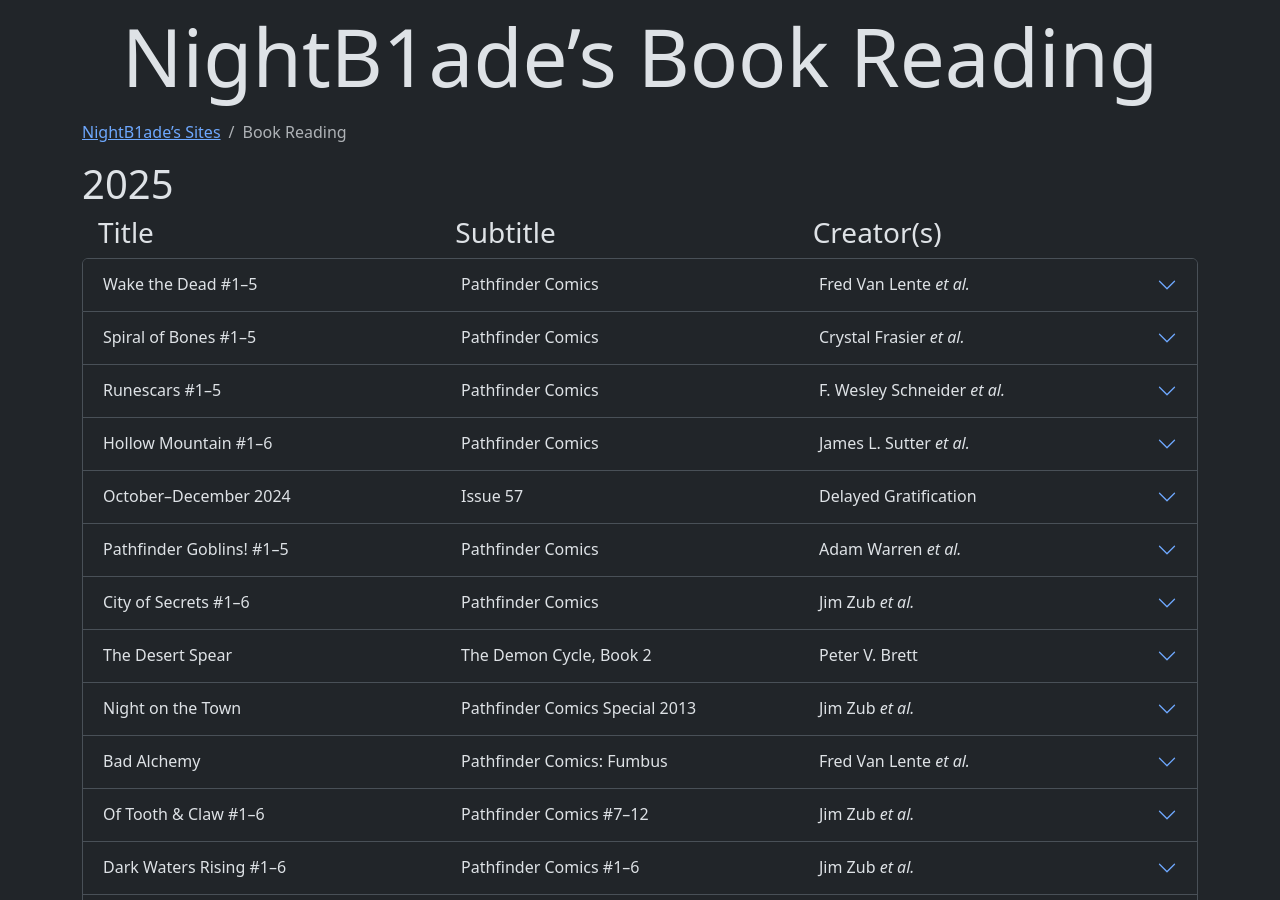
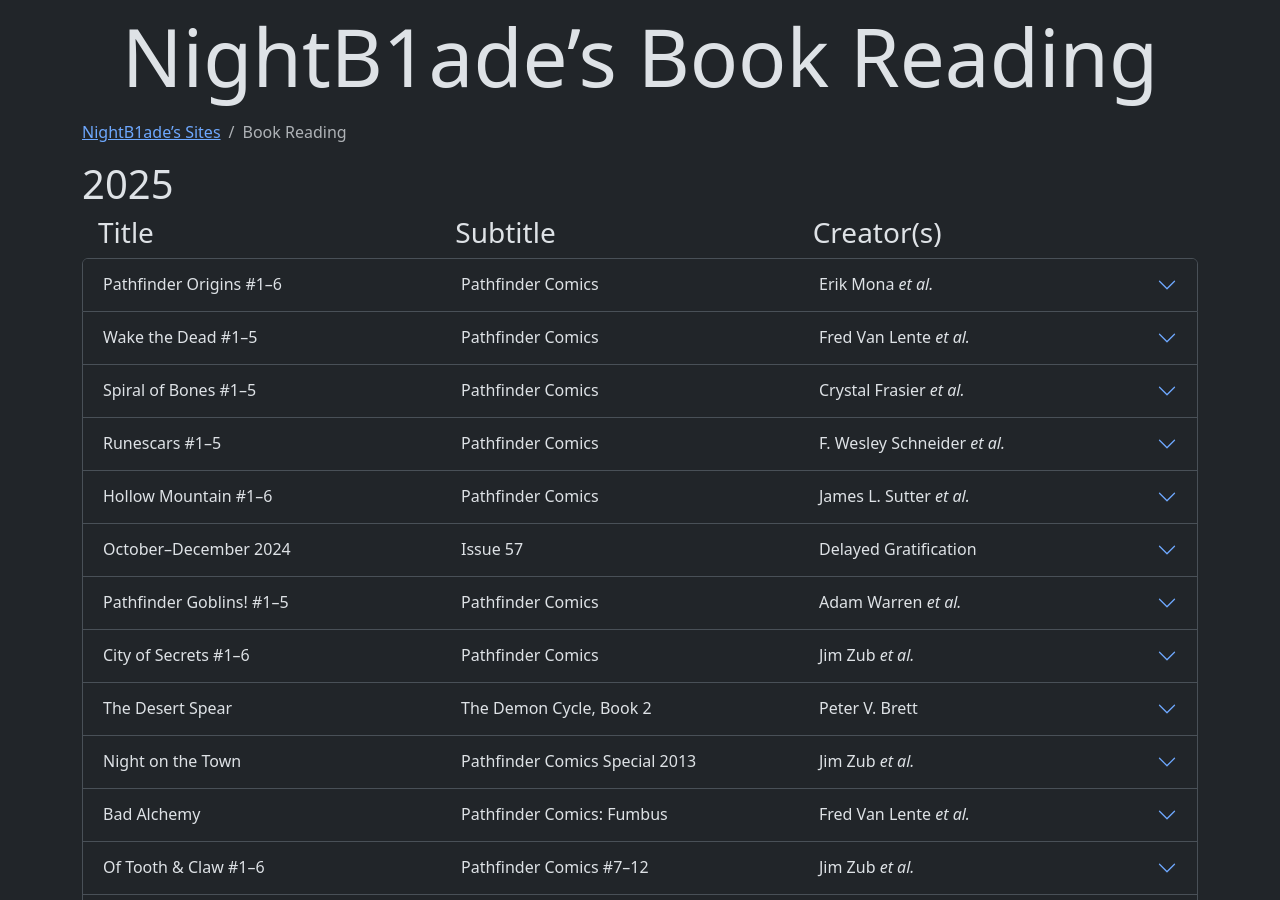
Before and after one commit to NightB1ade/BookReading, a Jekyll site: the page built from index.html, in a window 1280 px wide and 900 px high. Built offline with Jekyll 4.4.1, drawn with Linux system fonts in a browser that asks for light colours.

Commit message:
Pathfinder Origins: Add

```diff
--- a/_data/ReadingList.json
+++ b/_data/ReadingList.json
@@ -2553,4 +2553,23 @@
 				, "percentage": 1
 		}]
 	}
+	, {
+		"title": "Pathfinder Origins #1–6"
+		, "subtitle": "Pathfinder Comics"
+		, "creators": [
+			"Erik Mona"
+			, "Tom Garcia"
+			, "Mohan"
+			, "Marshall Dillon"
+			, "James L. Sutter"
+			, "Kevin Stokes"
+			, "F. Wesley Schneider"
+			, "Leandro Oliveira"
+		]
+		, "notes": []
+		, "progress": [{
+				"date": "2025-05-11"
+				, "percentage": 1
+		}]
+	}
 ]
```
